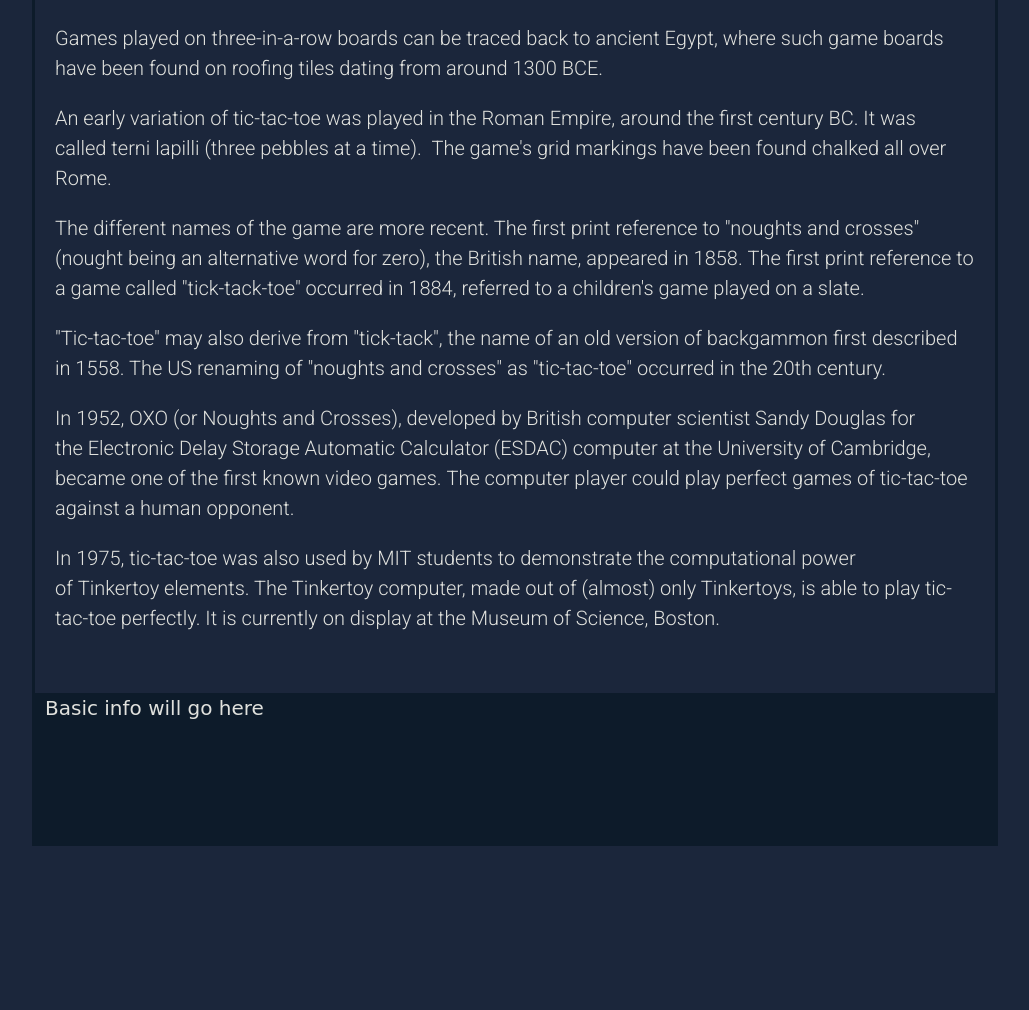
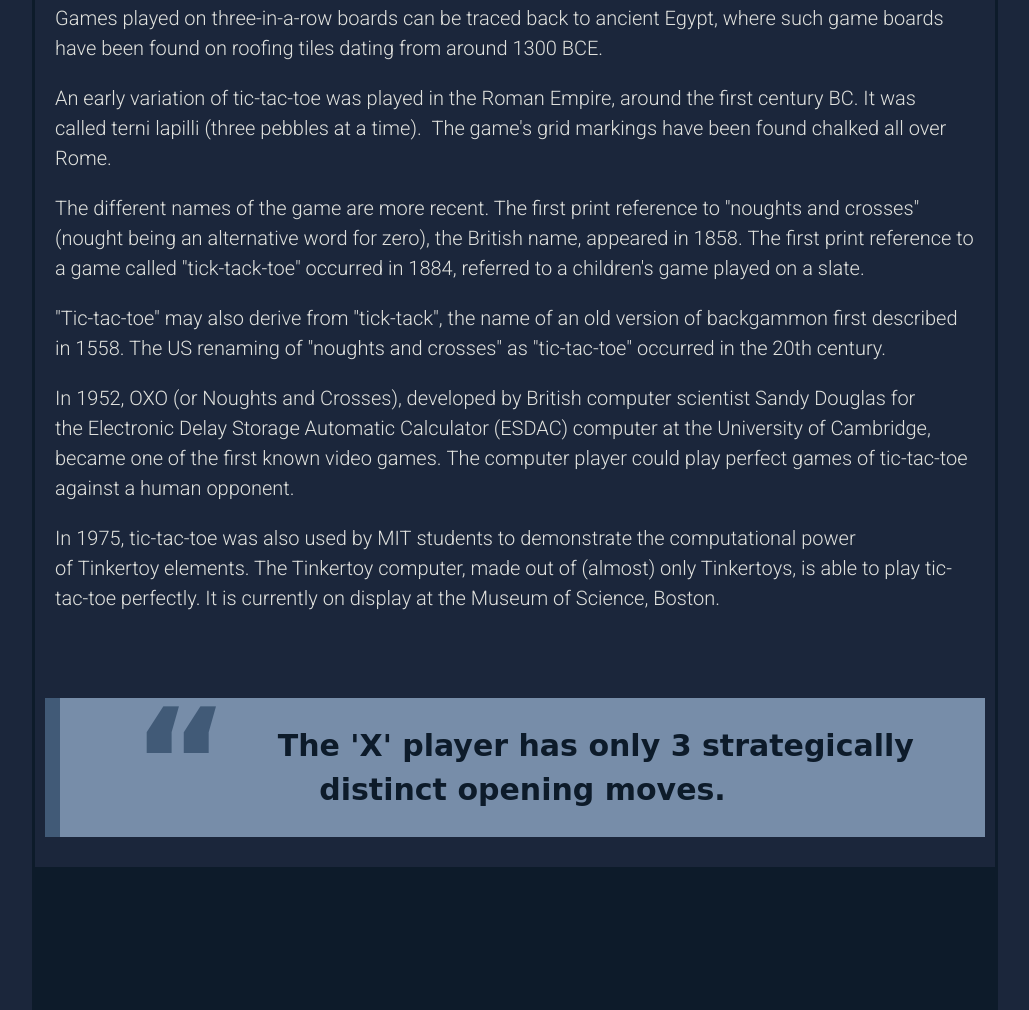
Before and after one commit to plantdink/project0, a plain HTML site: page history.html in a window 1280 px wide. Shown: the part 413-1423 px from the top of the page, without its empty margins (125-1154 px from the left). Before the commit the page ends 1259 px from the top, so only its background shows below. Drawn offline with nearby package versions, Linux system fonts and the light colour scheme; a web font is replaced by a local one.

Commit message:
thursday update, feature complete, styling 95% complete

```diff
--- a/css/styles.css
+++ b/css/styles.css
@@ -37,14 +37,10 @@ h1 {
   font-size: 6em;
 }
 
-.information {
-  font-family: "Roboto", sans-serif;
-  font-weight: 300;
-  padding: 1em;
-}
-
 p {
+  padding-bottom: 1em;
   text-align: left;
+  margin: 0 auto;
   line-height: 1.5em;
 }
 
@@ -60,7 +56,11 @@ li {
   /* display: inline-block; */
 }
 
-
+.information {
+  font-family: "Roboto", sans-serif;
+  font-weight: 300;
+  padding: 1em;
+}
 
 
 /* ||Header & Main navigation */
@@ -174,15 +174,46 @@ li a:hover {
   background: red;
 }
 
+/* || Blockquote from here */
+
+blockquote {
+  background: #778DA9;
+  border-left: .5em solid #415A77;
+  margin: 1.5em 10px;
+  font-size: 150%;
+  font-weight: bold;
+  text-align: center;
+  padding: 1em;
+  color: #0D1B2A;
+  margin-block-end: 1em;
+}
+
+blockquote:before {
+  color: #415A77;
+  content: open-quote;
+  font-size: 5em;
+  line-height: 0.1em;
+  margin-right: 0.25em;
+  vertical-align: -0.4em;
+}
+
+blockquote p {
+  display: inline;
+  color: #0D1B2A;
+}
+
 
 /* || Footer */
 
 footer {
+  margin: auto;
+  height: 100px;
+  background-color: #0D1b2A;
+  padding: 1em;
+}
+
+footer p {
   text-align: center;
-  background-color: #0D1b2A;
-  height: 150px;
-  padding-left: .5em;
-  padding-right: .5em;
 }
 
 /* || Utilities */
--- a/history.html
+++ b/history.html
@@ -4,7 +4,8 @@
   <meta charset="UTF-8">
   <meta name="viewport" content="width=device-width, initial-scale=1.0">
   <meta http-equiv="X-UA-Compatible" content="ie=edge">
-  <title>Tic Tac Toe</title>
+  <title>Tic-Tac-Toe</title>
+  <link rel="stylesheet" href="https://cdnjs.cloudflare.com/ajax/libs/animate.css/4.1.1/animate.min.css"/>
   <link rel="stylesheet" href="css/styles.css">
 </head>
 
@@ -19,7 +20,7 @@
     </header>
 
     <div class="title-bar">
-      <h1 class="history-title">History of Tic Tac Toe</h1>
+      <h1 class="history-title">History of Tic-Tac-Toe</h1>
     </div>
 
     <section>
@@ -51,10 +52,17 @@
       </div>
     </section>
 
+    <section>
+      <blockquote cite="http://">
+        The 'X' player has only 3 strategically distinct opening moves.
+      </blockquote>
+    </section>
+
     <footer>
-      <p>Basic info will go here</p>
+      <p></p>
     </footer>
   </div>
+  <script src="http://code.jquery.com/jquery-3.5.1.js" integrity="sha256-QWo7LDvxbWT2tbbQ97B53yJnYU3WhH/C8ycbRAkjPDc=" crossorigin="anonymous"></script>
   <script src="js/tictactoe.js"></script>
 </body>
 </html>
--- a/js/tictactoe.js
+++ b/js/tictactoe.js
@@ -14,11 +14,19 @@ $(document).ready(function(){
     //these are the scoreboard elements
     const playerXScoreSpan = document.getElementById('playerX-score');
     const playerOScoreSpan = document.getElementById('playerO-score');
+    const scoreBoard = document.querySelector('.score-board');
 
     //messages to display to the players
     const winningMessage = () => `${currentPlayer} has won!!`;
     const drawMessage = () => `Tied!! The game is a draw.`;
     const currentPlayerTurn = () => `${currentPlayer}.....your turn`;
+
+    //animation event for the scoreboard intital load
+    scoreBoard.classList.add('animate__animated', 'animate__rubberBand');
+    scoreBoard.addEventListener('animationend', () => {
+      scoreBoard.classList.remove('animate__animated', 'animate__rubberBand');
+    });
+
 
     //display the initial message to let players know whose turn it is
     statusDisplay.innerHTML = currentPlayerTurn();
@@ -40,8 +48,22 @@ $(document).ready(function(){
       clickedCell.innerHTML = currentPlayer;
     }
 
-    const scoreBoard = document.querySelector('.score-board');
-    scoreBoard.classList.add('animate__animated', 'animate__rubberBand');
+    //animate.css function to allow animation events to be added
+    const animateCSS = (element, animation, prefix = 'animate__') =>
+     new Promise((resolve, reject) => {
+      const animationName = `${prefix}${animation}`;
+      const node = document.querySelector(element);
+
+      node.classList.add(`${prefix}animated`, animationName);
+
+      function handleAnimationEnd(event) {
+        event.stopPropagation();
+        node.classList.remove(`${prefix}animated`, animationName);
+        resolve('Animation ended');
+      }
+
+      node.addEventListener('animationend', handleAnimationEnd, {once: true});
+    });
 
     function playerChange() {
       currentPlayer = currentPlayer === "X" ? "O" : "X";
@@ -78,6 +100,7 @@ $(document).ready(function(){
       if (roundWon) {
         statusDisplay.innerHTML = winningMessage();
         gameActive = false;
+        animateCSS('.score-board', 'rubberBand');
         incrementScore();
         return;
       }
@@ -107,27 +130,7 @@ $(document).ready(function(){
       resultCheck();
     }
 
-    const animateCSS = (element, animation, prefix = 'animate__') =>
-        // We create a Promise and return it
-      return new Promise((resolve, reject) => {
-        const animationName = `${prefix}${animation}`;
-        const node = document.querySelector(element);
-
-        node.classList.add(`${prefix}animated`, animationName);
-
-        // When the animation ends, we clean the classes and resolve the Promise
-        function handleAnimationEnd(event) {
-          event.stopPropagation();
-          node.classList.remove(`${prefix}animated`, animationName);
-          resolve('Animation ended');
-        }
-
-        node.addEventListener('animationend', handleAnimationEnd, {once: true});
-    });
-
-
     function resetGame() {
-      animateCSS('.score-board', 'rubberBand');
       gameActive = true;
       currentPlayer = "X";
       gameState = ["", "", "", "", "", "", "", "", ""];
@@ -146,6 +149,7 @@ $(document).ready(function(){
     document.querySelectorAll('.cell').forEach(cell => cell.addEventListener('click', cellClick));
     //event listener for the restart button
     $('.game-reset').click(resetGame);
+
     //event listener for the score reset button
     $('.score-reset').click(resetScores);
 
```
Also changed, not shown: index.html (+9 -3 lines), 1 other file.
